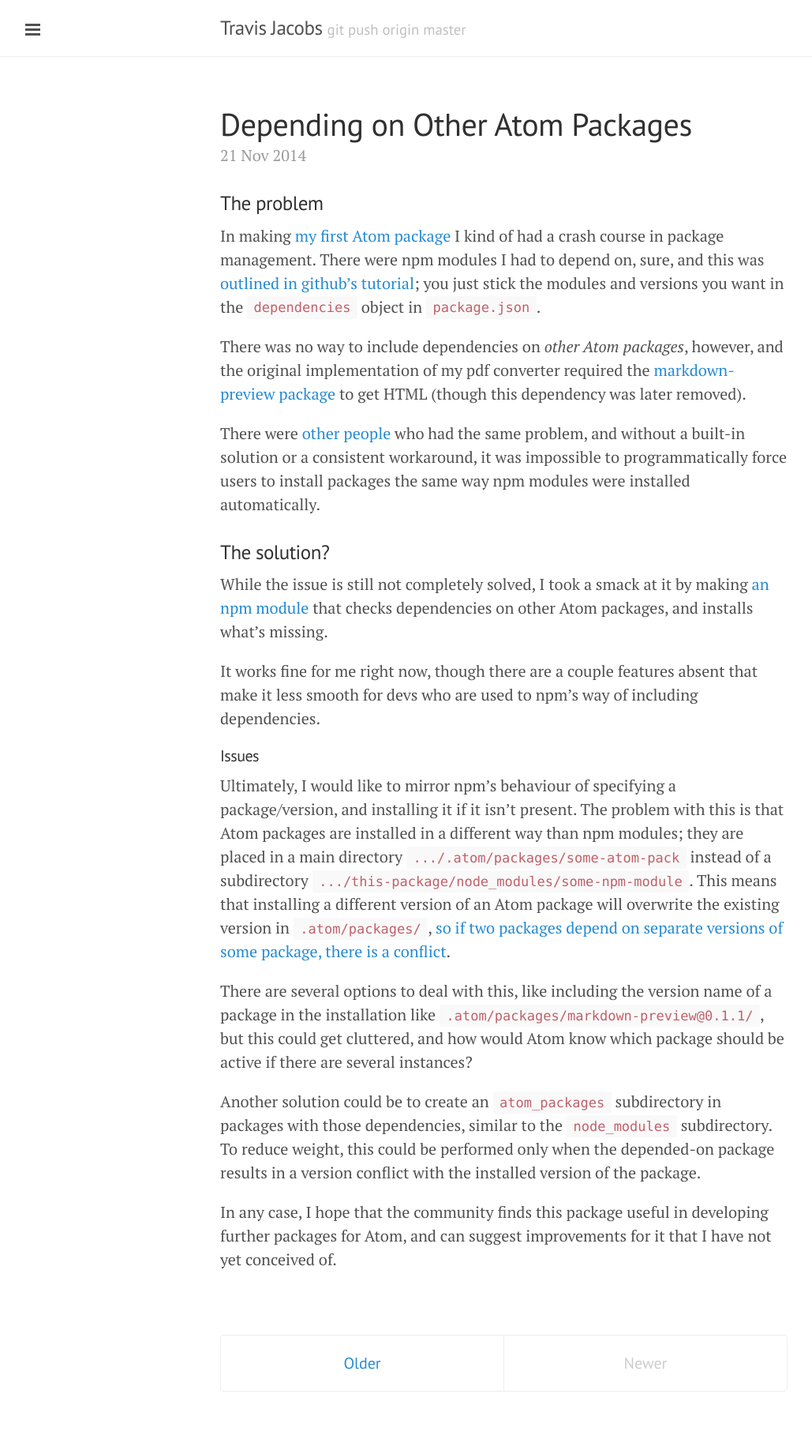
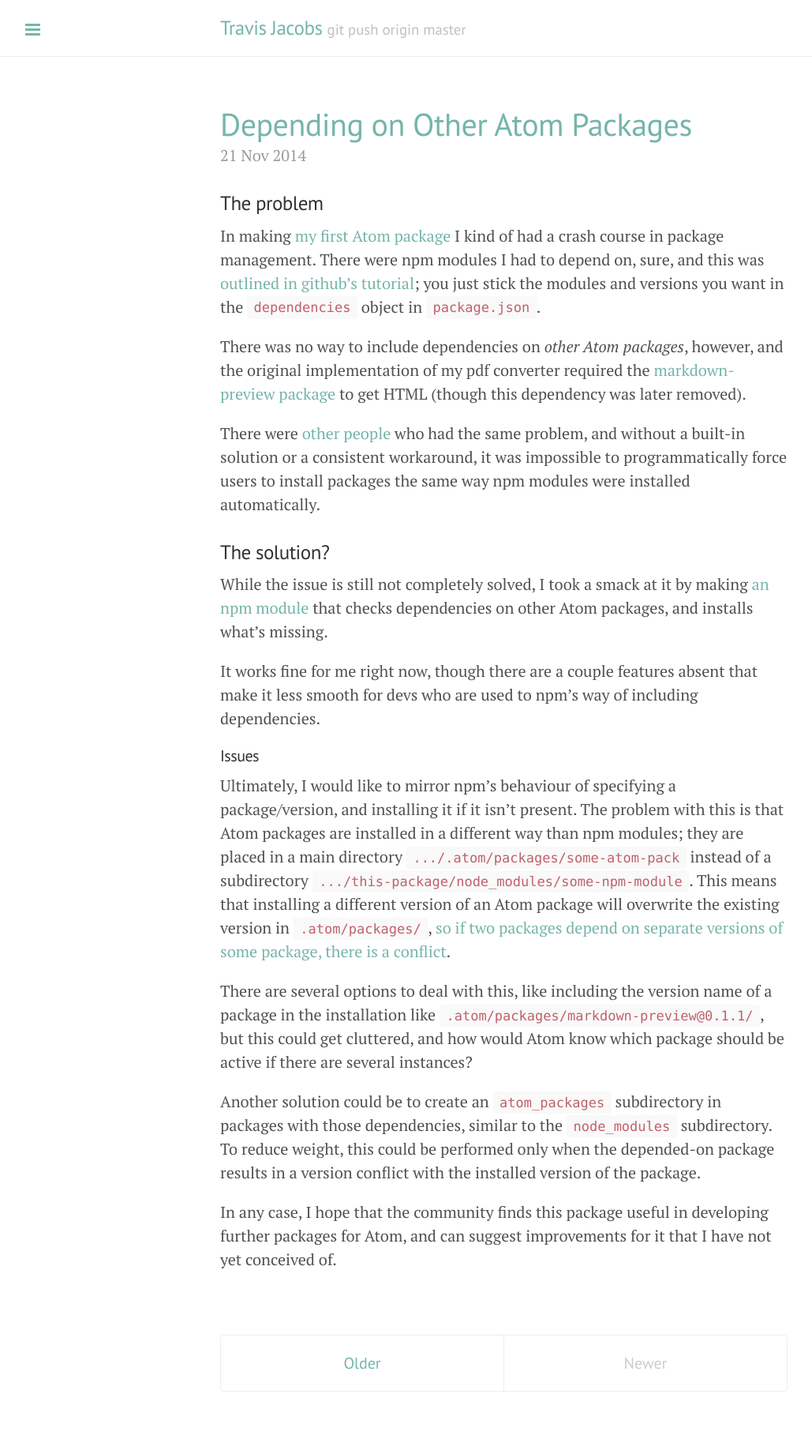
Before and after one commit to travs/travs.github.io, a Jekyll site: the page built from index.html, in a window 1280 px wide. Shown: the whole page at 79% size, without its empty margins (1-1030 px from the left). Built offline with Jekyll 4.4.1, drawn with Linux system fonts in a browser that asks for light colours; Markdown is read by kramdown in place of the engine named in the settings; the list of posts is cut into pages by our own code.

Commit message:
Minor layout changes

```diff
--- a/_includes/sidebar.html
+++ b/_includes/sidebar.html
@@ -27,7 +27,6 @@
 
     <a class="sidebar-nav-item" href="{{ site.github.repo }}/archive/v{{ site.version }}.zip">Download</a>
     <a class="sidebar-nav-item" href="{{ site.github.repo }}">GitHub project</a>
-    <span class="sidebar-nav-item">Currently v{{ site.version }}</span>
   </nav>
 
   <div class="sidebar-item">
--- a/_layouts/default.html
+++ b/_layouts/default.html
@@ -3,7 +3,7 @@
 
   {% include head.html %}
 
-  <body>
+  <body class="theme-base-0c">
 
     {% include sidebar.html %}
 
```
